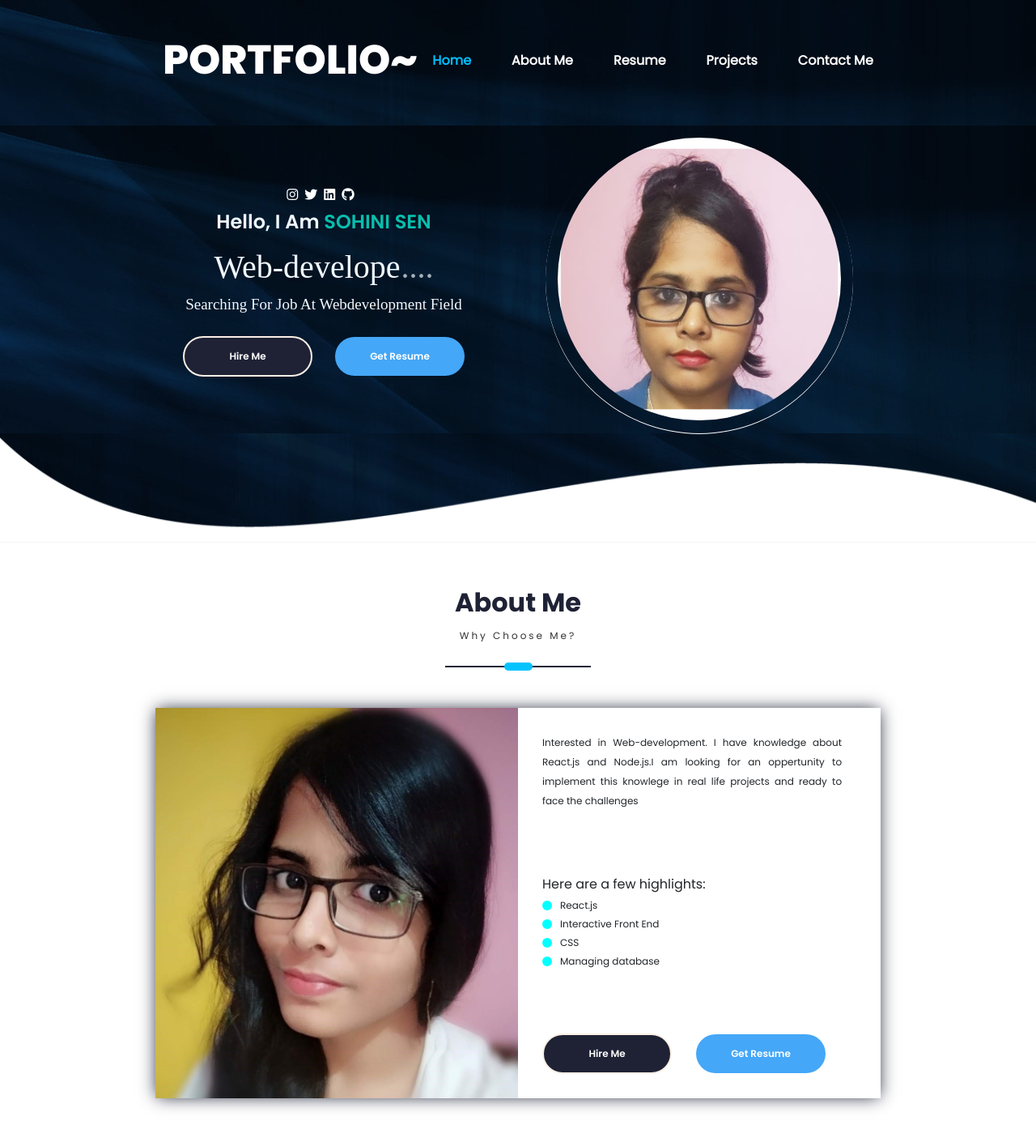
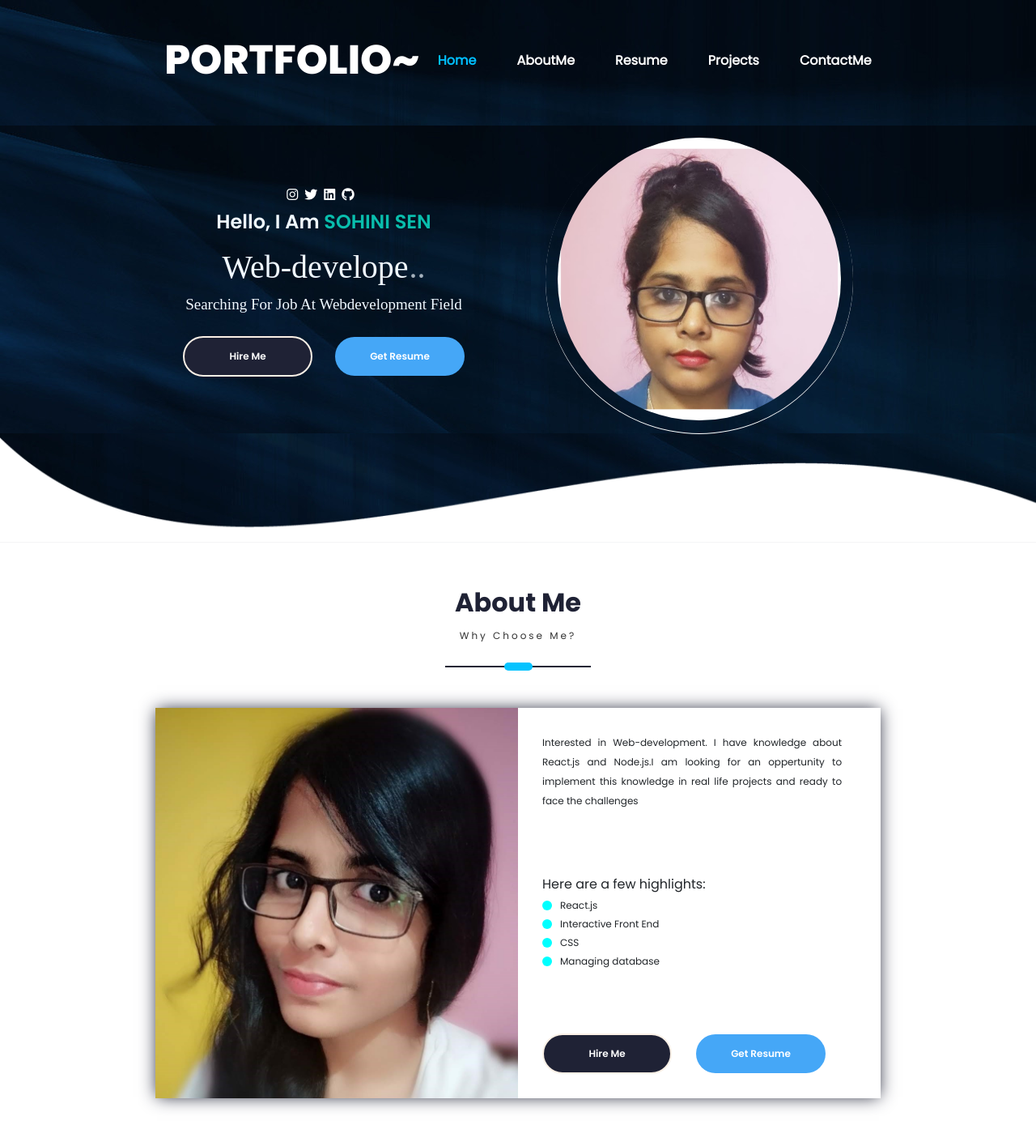
Before and after one commit to mimi544/Portfolio, a React (Create React App) app: page / in a window 1280 px wide. Shown: the top 1410 px of the page at 81% size. Built offline with nearby package versions, Linux system fonts and the light colour scheme; a web font is replaced by a local one.

Commit message:
complete

```diff
--- a/src/PortfolioContainer/AboutMe/AboutMe.js
+++ b/src/PortfolioContainer/AboutMe/AboutMe.js
@@ -14,7 +14,7 @@ export default function AboutMe(props) {
 
 	const SCREEN_CONSTSANTS = {
 		description:
-			"Interested in Web-development. I have knowledge about React.js and Node.js.I am looking for an oppertunity to implement this knowlege in real life projects and ready to face the challenges",
+			"Interested in Web-development. I have knowledge about React.js and Node.js.I am looking for an oppertunity to implement this knowledge in real life projects and ready to face the challenges",
 		highlights: {
 			bullets: [
 				"React.js",
@@ -59,7 +59,14 @@ export default function AboutMe(props) {
 							{renderHighlight()}
 						</div>
 						<div className="about-me-options">
-							<button className="btn primary-btn">Hire Me</button>
+							<button
+								className="btn primary-btn"
+								onClick={() =>
+									ScrollService.scrollService.scrollToHireMe()
+								}
+							>
+								Hire Me
+							</button>
 							<a
 								href="SOHINI_SEN_8240150887.pdf"
 								download="SOHINI_SEN_8240150887.pdf"
--- a/src/PortfolioContainer/ContactMe/ContactMe.js
+++ b/src/PortfolioContainer/ContactMe/ContactMe.js
@@ -17,6 +17,7 @@ export default function ContactMe(props) {
 		if (screen.fadeInScreen !== props.id) return;
 		Animations.animations.fadeInScreen(props.id);
 	};
+
 	const fadeInSubscription =
 		ScrollService.currentScreenFadeIn.subscribe(fadeInScreenHandler);
 
--- a/src/PortfolioContainer/Home/Profile/Profile.js
+++ b/src/PortfolioContainer/Home/Profile/Profile.js
@@ -1,9 +1,9 @@
 import React from "react";
 import Typewriter from "typewriter-effect";
-
+import ScrollService from "../../../utilities/ScrollService";
 import "./profile.css";
 
-export default function () {
+export default function Profile() {
 	return (
 		<div className="profile-container">
 			<div className="profile-parent">
@@ -45,7 +45,7 @@ export default function () {
 											"Fresher 💻",
 											"Web-developer 🌐",
 										],
-										cursor: ["...."],
+										cursor: [".."],
 										autoStart: true,
 										loop: true,
 									}}
@@ -57,9 +57,13 @@ export default function () {
 						</span>
 					</div>
 					<div className="profile-options">
-						<button className="btn primary-btn">
-							{""}
-							Hire Me{""}
+						<button
+							className="btn primary-btn"
+							onClick={() =>
+								ScrollService.scrollService.scrollToHireMe()
+							}
+						>
+							Hire Me
 						</button>
 						<a
 							href="SOHINI_SEN_8240150887.pdf"
--- a/src/PortfolioContainer/Project/Project.js
+++ b/src/PortfolioContainer/Project/Project.js
@@ -33,6 +33,7 @@ export default function Project(props) {
 		dots: true,
 		autoplay: true,
 		smartSpeed: 1000,
+		autoplayHoverPause: true,
 		responsive: {
 			0: {
 				items: 1,
@@ -53,12 +54,9 @@ export default function Project(props) {
 				<div className="container">
 					<div className="row">
 						<OwlCarousel className="owl-carousel" {...options}>
-							{ProjectDetails.map((projectDetail) => {
+							{ProjectDetails.map((projectDetail, index) => {
 								return (
-									<div
-										className="col-lg-12"
-										key={projectDetail.id}
-									>
+									<div className="col-lg-12" key={index}>
 										<div className="project-card">
 											<img
 												src={require(`../../../src/assets/Project/${projectDetail.img}`)}
--- a/src/utilities/ScrollService.js
+++ b/src/utilities/ScrollService.js
@@ -9,7 +9,16 @@ export default class ScrollService {
 	constructor() {
 		window.addEventListener("scroll", this.checkCurrentScreenUnderViewPort);
 	}
-
+	scrollToHireMe = () => {
+		let contactMeScreen = document.getElementById("ContactMe");
+		if (!contactMeScreen) return;
+		contactMeScreen.scrollIntoView({ behavior: "smooth" });
+	};
+	scrollToHome = () => {
+		let HomeScreen = document.getElementById("Home");
+		if (!HomeScreen) return;
+		HomeScreen.scrollIntoView({ behavior: "smooth" });
+	};
 	isElementInView = (elem, type) => {
 		let rec = elem.getBoundingClientRect();
 		let elementTop = rec.top;
--- a/src/utilities/commonUtils.js
+++ b/src/utilities/commonUtils.js
@@ -11,7 +11,7 @@ export const TOTAL_SCREENS = [
 		component: Home,
 	},
 	{
-		screen_name: "About Me",
+		screen_name: "AboutMe",
 		component: AboutMe,
 	},
 	{
@@ -23,7 +23,7 @@ export const TOTAL_SCREENS = [
 		component: Project,
 	},
 	{
-		screen_name: "Contact Me",
+		screen_name: "ContactMe",
 
 		component: ContactMe,
 	},
```
Also changed, not shown: src/PortfolioContainer/Home/Header/Header.js (+9 -4 lines).
